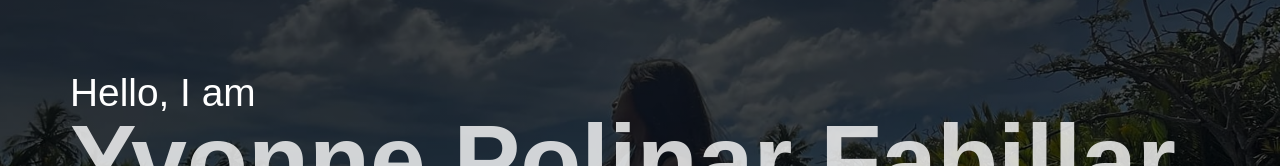
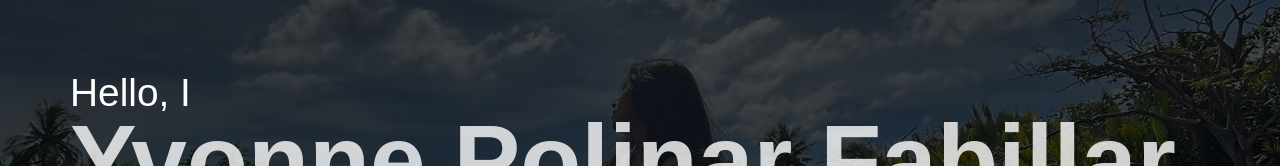
Before and after one commit to Valetzy/hotdog, a plain HTML site: page index.html in a window 1280 px wide. Shown: the part 158-324 px from the top of the page. Drawn offline with Linux system fonts and the light colour scheme; some packages are replaced by stand-ins of ours.

Commit message:
kjhghk
kljhgkhjl

```diff
--- a/index.html
+++ b/index.html
@@ -22,7 +22,7 @@
                 <li class="social-item"><a class="social-link text-light" href="#"><i class="ti-github" aria-hidden="true"></i></a></li>
             </ul>
             <div class="header-content">
-                <h4 class="header-subtitle" >Hello, I am</h4>
+                <h4 class="header-subtitle" >Hello, I </h4>
                 <h1 style="font-size: 100px;" class="header-title">Yvonne Polinar Fabillar</h1>
                 <h6 class="header-mono" >Front end Designer | Dancer</h6>
                 <button class="btn btn-primary btn-rounded"><i class="ti-printer pr-2"></i>Print Resume</button>
```
